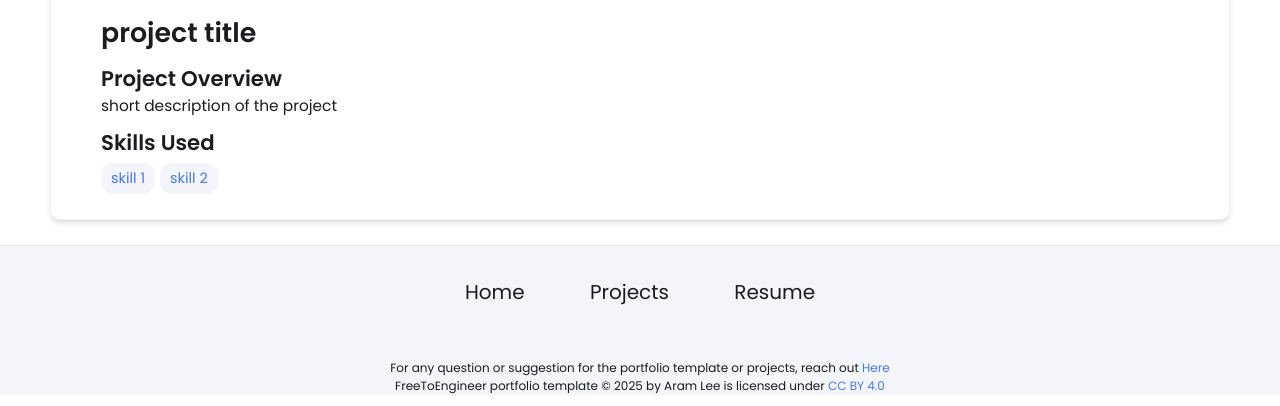
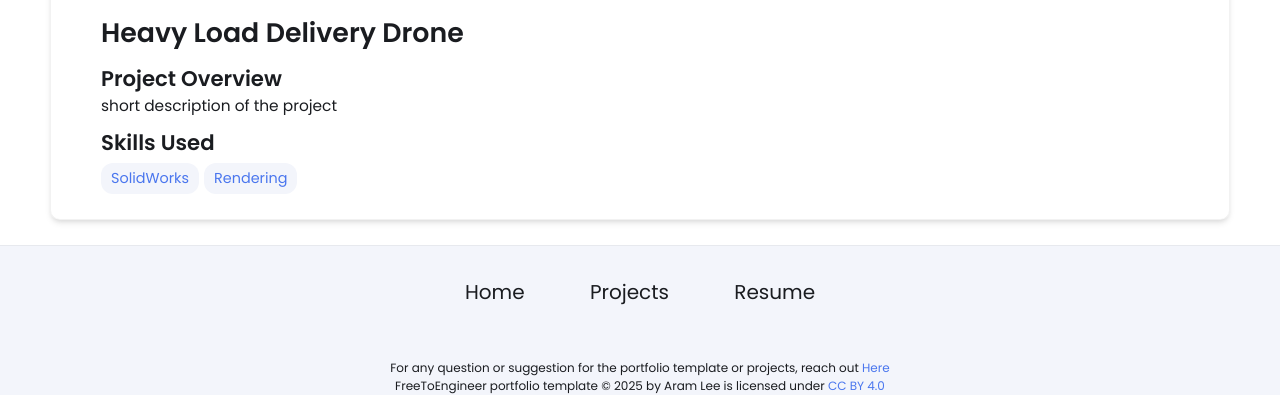
Before and after one commit to zak-ahmed1/zak-ahmed1.github.io, a Jekyll site: the page built from _projects/heavyloaddrone/index.md, in a window 1280 px wide, cut to the strip 494-900 px from the top of the page. Built offline with Jekyll 4.4.1, drawn with Linux system fonts in a browser that asks for light colours.

Commit message:
Update index.md

```diff
--- a/_projects/heavyloaddrone/index.md
+++ b/_projects/heavyloaddrone/index.md
@@ -1,9 +1,9 @@
 ---
 layout: post
-title: project title
+title: Heavy Load Delivery Drone
 description:  short description of the project
 skills:
-- skill 1
-- skill 2
+- SolidWorks
+- Rendering
 main-image: /project.webp
 ---
```
